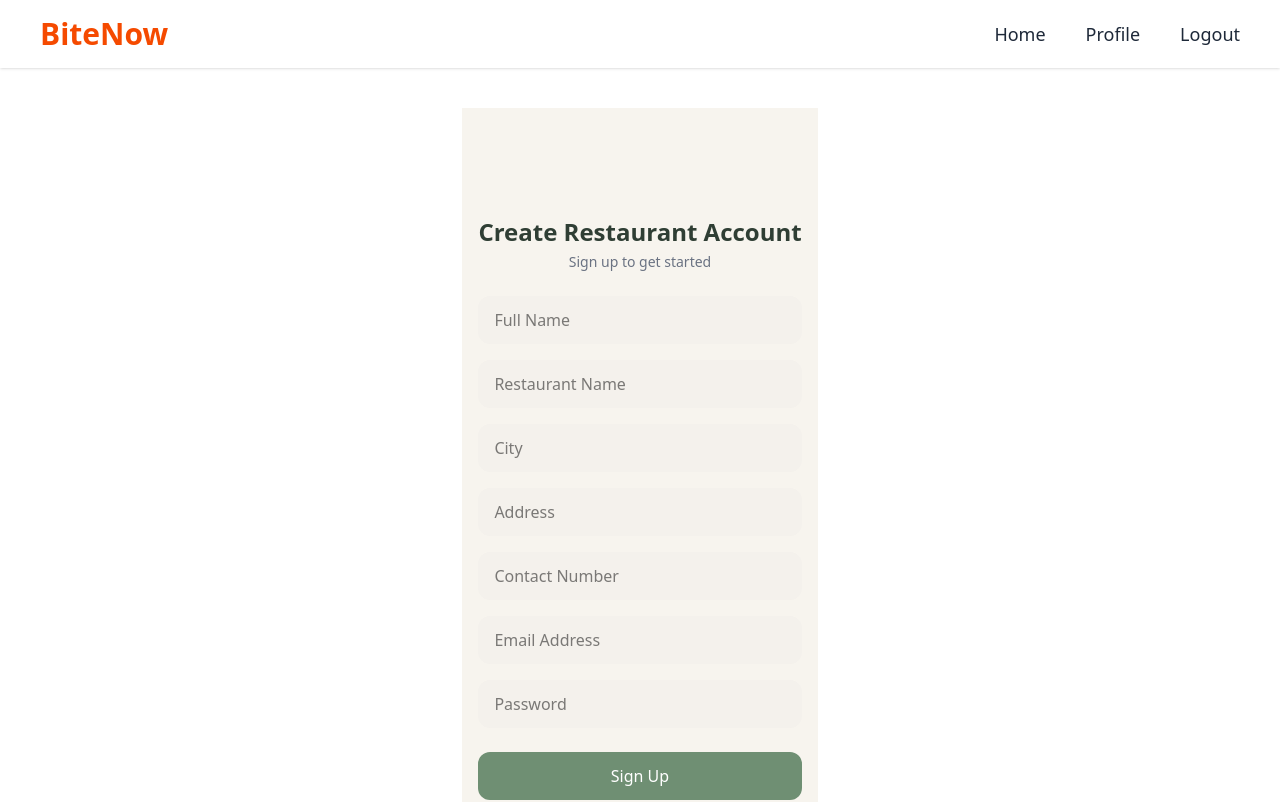
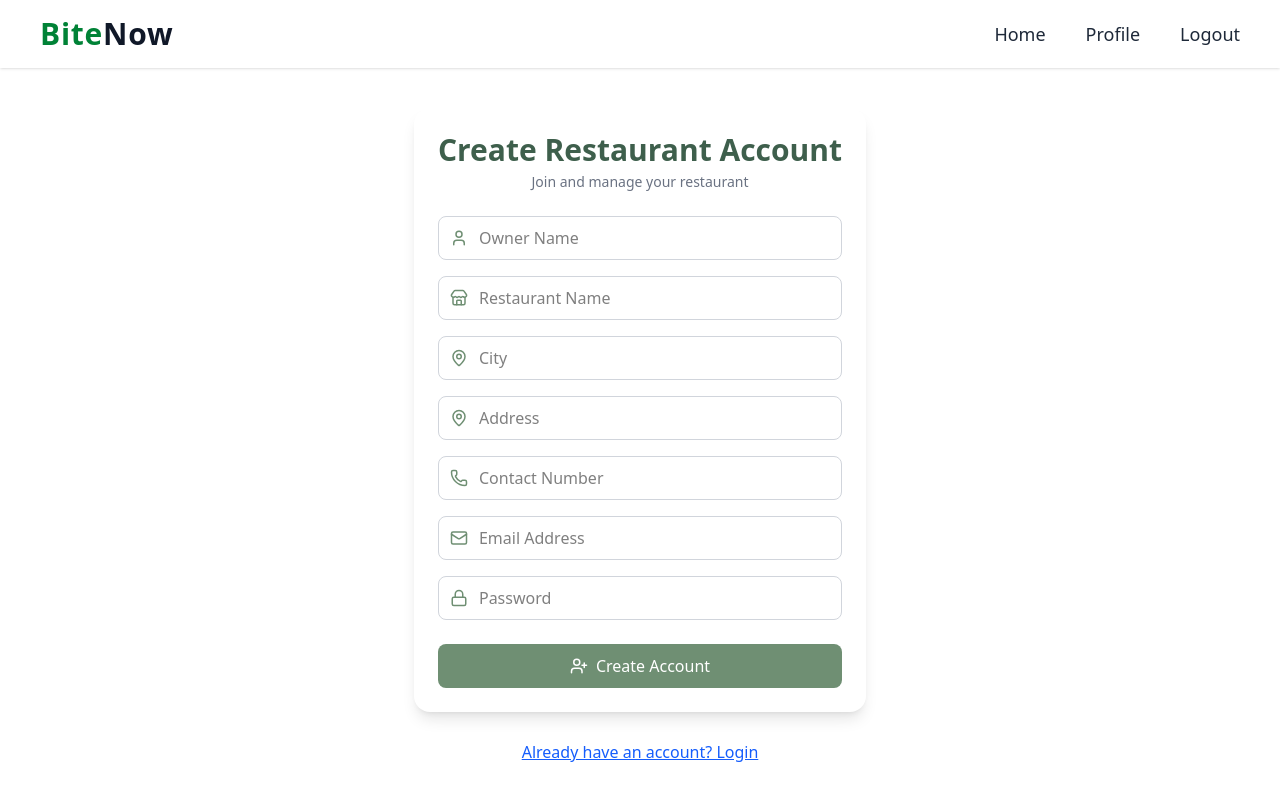
Before and after one commit to student-iiitb123/bitenow, a Next.js app: page /restuarant in a window 1280 px wide. Shown: the top 802 px of the page. Built offline with nearby package versions, Linux system fonts and the light colour scheme; sample sign-in values are in the browser's storage.

Commit message:
Save local changes before merge

```diff
--- a/app/_components/Navbar.jsx
+++ b/app/_components/Navbar.jsx
@@ -24,7 +24,10 @@ const Navbar = () => {
     <nav className="w-full bg-white shadow px-10 py-4">
       <div className="max-w-7xl mx-auto flex items-center justify-between">
 
-        <h1 className="text-3xl font-bold text-orange-600">BiteNow</h1>
+        <h1 className="text-3xl font-extrabold tracking-wide">
+          <span className="text-green-700">Bite</span>
+          <span className="text-gray-900">Now</span>
+        </h1>
 
         <ul className="flex items-center gap-10 text-lg font-medium text-gray-800">
           <li className="hover:text-orange-500 transition">
--- a/app/_components/RestuarantLogin.jsx
+++ b/app/_components/RestuarantLogin.jsx
@@ -2,8 +2,7 @@
 
 import React, { useState } from "react";
 import { useRouter } from "next/navigation";
-
-
+import { Mail, Lock, LogIn } from "lucide-react";
 
 const RestuarantLogin = () => {
   const router = useRouter();
@@ -19,65 +18,85 @@ const RestuarantLogin = () => {
         "Content-Type": "application/json",
       },
       body: JSON.stringify({
-        login:true,
+        login: true,
         email,
         password,
       }),
     });
 
     result = await result.json();
-    console.log("Login Response:", result);
+
     if (result.success) {
       const user = result.result;
-
       delete user.password;
 
-    localStorage.setItem(
-      "resturantUser",
-      JSON.stringify(user)
-    );
-
+      localStorage.setItem("resturantUser", JSON.stringify(user));
       router.push("/restuarant/dashboard");
     }
-
   };
 
   return (
-    <>
-      <div className="h-[350px]">
-        <div className="text-center my-4">
-          <h1 className="text-2xl font-semibold">Login Page</h1>
+    <div className="bg-white rounded-2xl shadow-lg p-6">
+
+      {/* Heading */}
+      <div className="text-center mb-6">
+        <h1 className="text-3xl font-bold text-[#3E5F4C]">
+          Restaurant Login
+        </h1>
+        <p className="text-sm text-gray-500 mt-1">
+          Manage your restaurant
+        </p>
       </div>
 
-        <form
-          onSubmit={handleLogin}
-          className="flex flex-col gap-3 items-center w-full"
-        >
+      {/* Form */}
+      <form onSubmit={handleLogin} className="flex flex-col gap-4">
+
+        {/* Email */}
+        <div className="relative">
+          <Mail
+            size={18}
+            className="absolute left-3 top-1/2 -translate-y-1/2 text-[#6F8F73]"
+          />
           <input
             type="email"
             placeholder="Enter email"
             value={email}
             onChange={(e) => setEmail(e.target.value)}
-            className="w-72 h-10 px-3 border border-gray-400 rounded-md"
+            className="w-full h-11 pl-10 pr-3 border border-gray-300 rounded-lg
+                       focus:outline-none focus:ring-2 focus:ring-[#6F8F73]"
+            required
           />
+        </div>
 
+        {/* Password */}
+        <div className="relative">
+          <Lock
+            size={18}
+            className="absolute left-3 top-1/2 -translate-y-1/2 text-[#6F8F73]"
+          />
           <input
             type="password"
             placeholder="Enter password"
             value={password}
             onChange={(e) => setPassword(e.target.value)}
-            className="w-72 h-10 px-3 border border-gray-400 rounded-md"
+            className="w-full h-11 pl-10 pr-3 border border-gray-300 rounded-lg
+                       focus:outline-none focus:ring-2 focus:ring-[#6F8F73]"
+            required
           />
+        </div>
 
+        {/* Button */}
         <button
           type="submit"
-            className="mt-3 w-32 h-10 bg-blue-600 text-white rounded-md hover:bg-blue-700"
+          className="mt-2 h-11 flex items-center justify-center gap-2
+                     bg-[#6F8F73] text-white rounded-lg font-medium
+                     hover:bg-[#5C7A62] transition-all"
         >
+          <LogIn size={18} />
           Login
         </button>
       </form>
     </div>
-    </>
   );
 };
 
--- a/app/_components/RestuarantSignup.jsx
+++ b/app/_components/RestuarantSignup.jsx
@@ -2,9 +2,17 @@
 
 import React, { useState } from "react";
 import { useRouter } from "next/navigation";
+import {
+  User,
+  Store,
+  MapPin,
+  Phone,
+  Mail,
+  Lock,
+  UserPlus,
+} from "lucide-react";
 
 const RestuarantSignup = () => {
-
   const router = useRouter();
 
   const [name, setName] = useState("");
@@ -20,9 +28,7 @@ const handleSubmit = async (e) => {
 
     const res = await fetch("http://localhost:3000/api/restuarant", {
       method: "POST",
-    headers: {
-      "Content-Type": "application/json",
-    },
+      headers: { "Content-Type": "application/json" },
       body: JSON.stringify({
         name,
         restuarant,
@@ -35,116 +41,143 @@ const handleSubmit = async (e) => {
     });
 
     const data = await res.json();
-  console.log("Response:", data);
 
     if (data.success) {
       const user = data.result;
-
       delete user.password;
 
-    localStorage.setItem(
-      "resturantUser",
-      JSON.stringify(user)
-    );
-
+      localStorage.setItem("resturantUser", JSON.stringify(user));
       router.push("/restuarant/dashboard");
     }
   };
 
-
   return (
-  <div className="min-h-screen flex items-center justify-center bg-[#F7F4EE] px-4">
-    <div className="w-full max-w-md">
+    <div className="bg-white rounded-2xl shadow-lg p-6">
 
       {/* Heading */}
       <div className="text-center mb-6">
-        <h1 className="text-2xl font-semibold text-[#2F3E34]">
+        <h1 className="text-3xl font-bold text-[#3E5F4C]">
           Create Restaurant Account
         </h1>
         <p className="text-sm text-gray-500 mt-1">
-          Sign up to get started
+          Join and manage your restaurant
         </p>
       </div>
 
       {/* Form */}
-      <form
-        onSubmit={handleSubmit}
-        className="flex flex-col gap-4"
-      >
+      <form onSubmit={handleSubmit} className="flex flex-col gap-4">
+
+        {/* Owner Name */}
+        <div className="relative">
+          <User className="absolute left-3 top-1/2 -translate-y-1/2 text-[#6F8F73]" size={18} />
           <input
             type="text"
-          placeholder="Full Name"
+            placeholder="Owner Name"
             value={name}
             onChange={(e) => setName(e.target.value)}
-          className="w-full h-12 px-4 rounded-xl bg-[#F4F1EC] outline-none focus:ring-2 focus:ring-[#6F8F73]/40"
+            className="w-full h-11 pl-10 pr-3 border border-gray-300 rounded-lg
+                       focus:outline-none focus:ring-2 focus:ring-[#6F8F73]"
             required
           />
+        </div>
 
+        {/* Restaurant Name */}
+        <div className="relative">
+          <Store className="absolute left-3 top-1/2 -translate-y-1/2 text-[#6F8F73]" size={18} />
           <input
             type="text"
             placeholder="Restaurant Name"
             value={restuarant}
             onChange={(e) => setRestuarant(e.target.value)}
-          className="w-full h-12 px-4 rounded-xl bg-[#F4F1EC] outline-none focus:ring-2 focus:ring-[#6F8F73]/40"
+            className="w-full h-11 pl-10 pr-3 border border-gray-300 rounded-lg
+                       focus:outline-none focus:ring-2 focus:ring-[#6F8F73]"
             required
           />
+        </div>
 
+        {/* City */}
+        <div className="relative">
+          <MapPin className="absolute left-3 top-1/2 -translate-y-1/2 text-[#6F8F73]" size={18} />
           <input
             type="text"
             placeholder="City"
             value={city}
             onChange={(e) => setCity(e.target.value)}
-          className="w-full h-12 px-4 rounded-xl bg-[#F4F1EC] outline-none focus:ring-2 focus:ring-[#6F8F73]/40"
+            className="w-full h-11 pl-10 pr-3 border border-gray-300 rounded-lg
+                       focus:outline-none focus:ring-2 focus:ring-[#6F8F73]"
             required
           />
+        </div>
 
+        {/* Address */}
+        <div className="relative">
+          <MapPin className="absolute left-3 top-1/2 -translate-y-1/2 text-[#6F8F73]" size={18} />
           <input
             type="text"
             placeholder="Address"
             value={address}
             onChange={(e) => setAddress(e.target.value)}
-          className="w-full h-12 px-4 rounded-xl bg-[#F4F1EC] outline-none focus:ring-2 focus:ring-[#6F8F73]/40"
+            className="w-full h-11 pl-10 pr-3 border border-gray-300 rounded-lg
+                       focus:outline-none focus:ring-2 focus:ring-[#6F8F73]"
             required
           />
+        </div>
 
+        {/* Phone */}
+        <div className="relative">
+          <Phone className="absolute left-3 top-1/2 -translate-y-1/2 text-[#6F8F73]" size={18} />
           <input
             type="tel"
             placeholder="Contact Number"
             value={phone}
             onChange={(e) => setPhone(e.target.value)}
-          className="w-full h-12 px-4 rounded-xl bg-[#F4F1EC] outline-none focus:ring-2 focus:ring-[#6F8F73]/40"
+            className="w-full h-11 pl-10 pr-3 border border-gray-300 rounded-lg
+                       focus:outline-none focus:ring-2 focus:ring-[#6F8F73]"
             required
           />
+        </div>
 
+        {/* Email */}
+        <div className="relative">
+          <Mail className="absolute left-3 top-1/2 -translate-y-1/2 text-[#6F8F73]" size={18} />
           <input
             type="email"
             placeholder="Email Address"
             value={email}
             onChange={(e) => setEmail(e.target.value)}
-          className="w-full h-12 px-4 rounded-xl bg-[#F4F1EC] outline-none focus:ring-2 focus:ring-[#6F8F73]/40"
+            className="w-full h-11 pl-10 pr-3 border border-gray-300 rounded-lg
+                       focus:outline-none focus:ring-2 focus:ring-[#6F8F73]"
             required
           />
+        </div>
 
+        {/* Password */}
+        <div className="relative">
+          <Lock className="absolute left-3 top-1/2 -translate-y-1/2 text-[#6F8F73]" size={18} />
           <input
             type="password"
             placeholder="Password"
             value={password}
             onChange={(e) => setPassword(e.target.value)}
-          className="w-full h-12 px-4 rounded-xl bg-[#F4F1EC] outline-none focus:ring-2 focus:ring-[#6F8F73]/40"
+            className="w-full h-11 pl-10 pr-3 border border-gray-300 rounded-lg
+                       focus:outline-none focus:ring-2 focus:ring-[#6F8F73]"
             required
           />
+        </div>
 
+        {/* Submit */}
         <button
           type="submit"
-          className="mt-2 h-12 w-full bg-[#6F8F73] text-white rounded-xl font-medium hover:bg-[#5f7f64] transition"
+          className="mt-2 h-11 flex items-center justify-center gap-2
+                     bg-[#6F8F73] text-white rounded-lg font-medium
+                     hover:bg-[#5C7A62] transition-all"
         >
-          Sign Up
+          <UserPlus size={18} />
+          Create Account
         </button>
       </form>
     </div>
-  </div>
   );
-
 };
 
 export default RestuarantSignup;
--- a/app/page.jsx
+++ b/app/page.jsx
@@ -175,7 +175,7 @@ export default function Home() {
           )}
         </div>
       </section>
-
+  <Footer />
 
     </main>
   );
```
Also changed, not shown: app/restuarant/component/Slidebar.jsx (added, +72 -0 lines), app/restuarant/addfood/page.jsx (added). Lines whose indentation alone changed are shown as unchanged.
